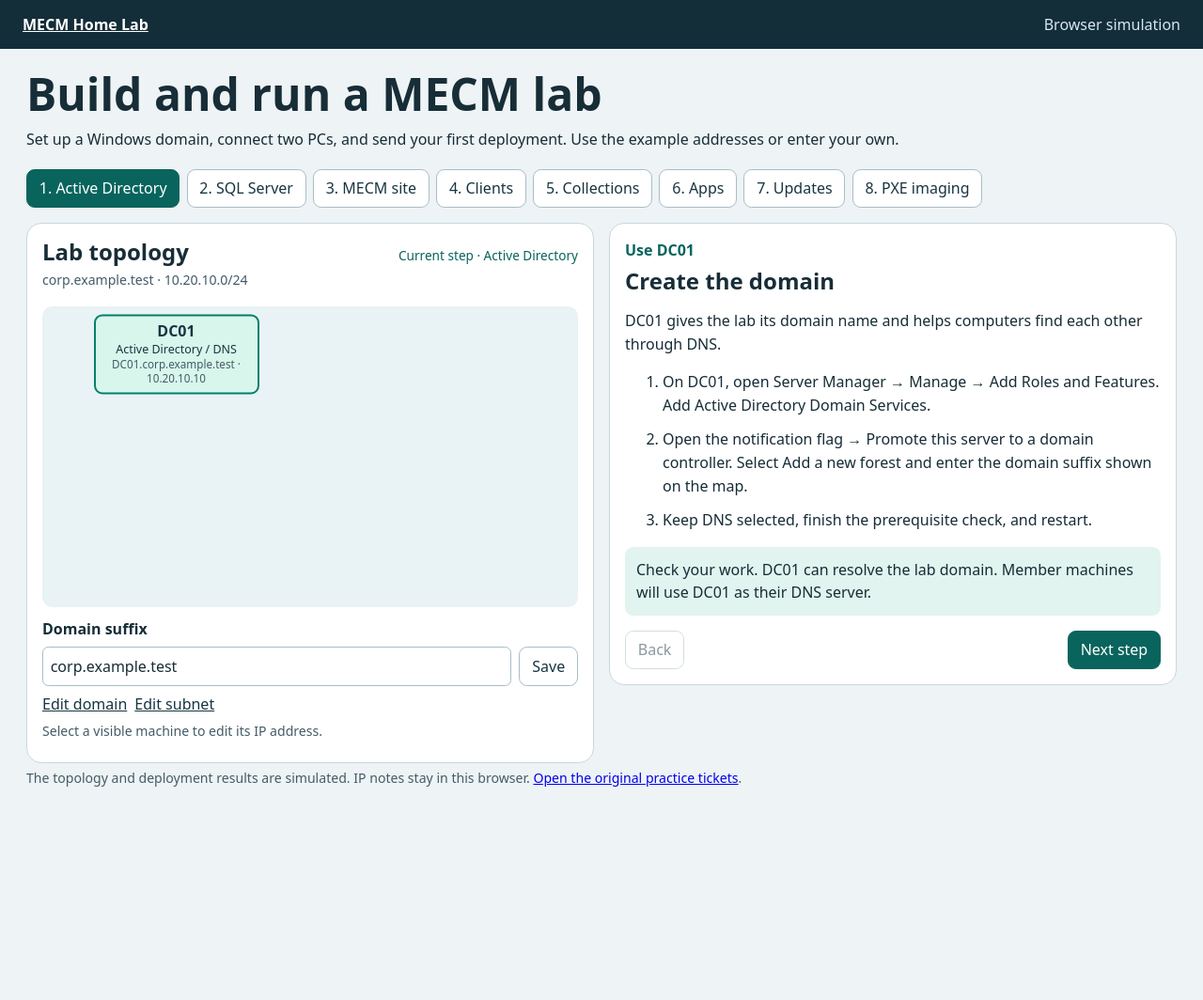
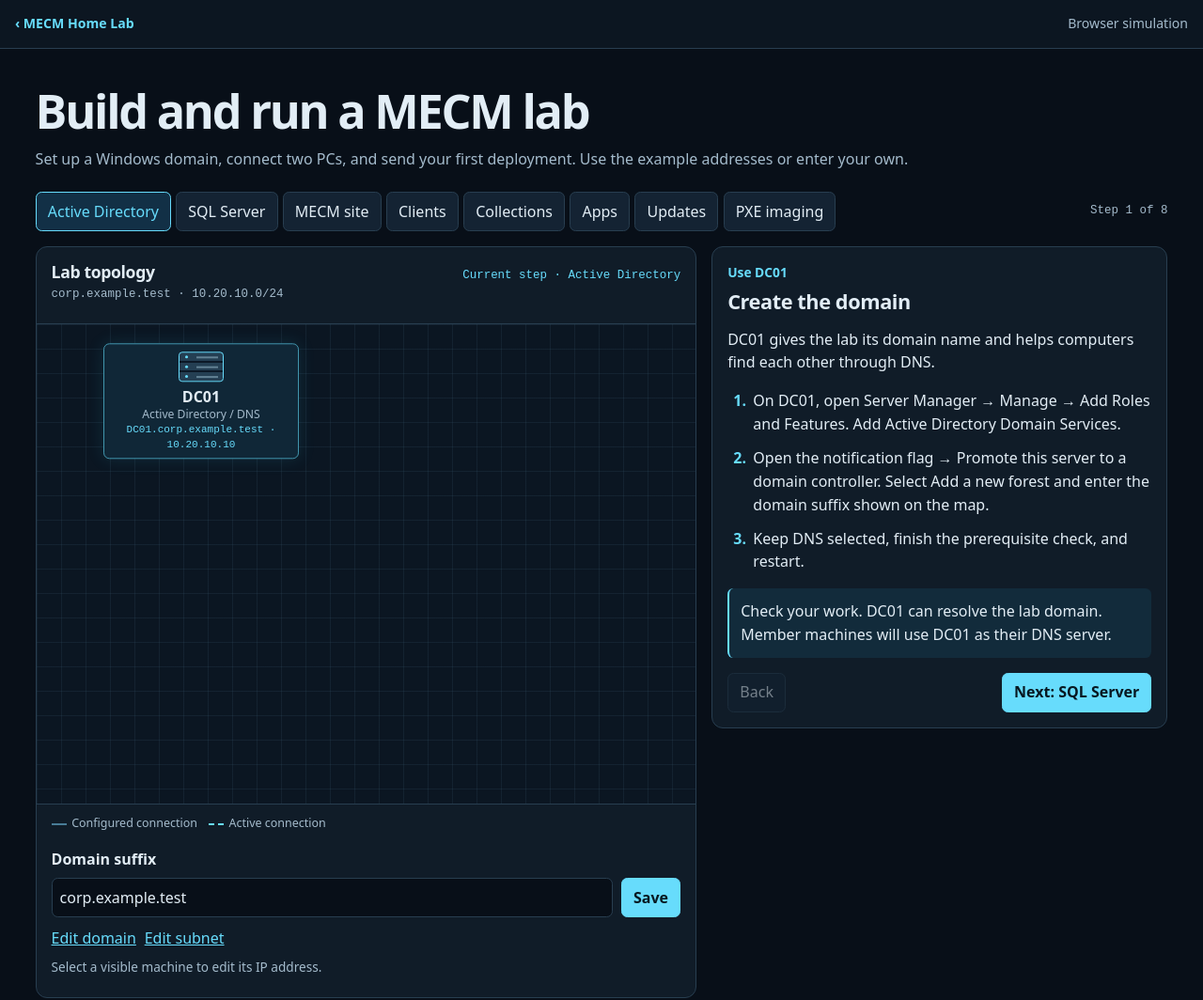
Before and after one commit to CloudSeamTech/mecm-home-lab, a plain HTML site: page simulator/topology/index.html in a window 1280 px wide. Shown: the top 1064 px of the page at 94% size. Before the commit the page ends 865 px from the top, so only its background shows below. Drawn offline with Linux system fonts and the light colour scheme.

Commit message:
Redesign topology as a dark network lab

```diff
--- a/simulator/topology/index.html
+++ b/simulator/topology/index.html
@@ -8,18 +8,18 @@
 <script src="lab.js" defer></script>
 </head>
 <body>
-<header class="bar"><a href="../">MECM Home Lab</a><span>Browser simulation</span></header>
+<header class="bar"><a href="../">‹ MECM Home Lab</a><span>Browser simulation</span></header>
 <main>
   <h1>Build and run a MECM lab</h1>
   <p class="intro">Set up a Windows domain, connect two PCs, and send your first deployment. Use the example addresses or enter your own.</p>
-  <nav id="steps" aria-label="Lab steps"></nav>
+  <div class="step-strip"><nav id="steps" aria-label="Lab steps"></nav><span id="step-count"></span></div>
   <div class="layout">
     <section class="topology" aria-labelledby="map-title">
       <div class="map-header">
         <div><h2 id="map-title">Lab topology</h2><p id="domain-summary"></p></div>
         <span id="map-status"></span>
       </div>
-      <div class="diagram" aria-label="Lab devices and their connections">
+      <div class="diagram" role="group" aria-label="Lab devices and their connections">
         <svg viewBox="0 0 100 100" preserveAspectRatio="none" aria-hidden="true">
           <path id="ad-sql" d="M25 16 H75"/>
           <path id="ad-cm" d="M25 16 V33 H50 V50"/>
@@ -28,13 +28,14 @@
           <path id="cm-broad" d="M50 50 V67 H75 V83"/>
           <path id="cm-pxe" d="M50 50 V83"/>
         </svg>
-        <button class="node" data-node="ad" type="button"><strong>DC01</strong><span>Active Directory / DNS</span><small></small></button>
-        <button class="node" data-node="sql" type="button"><strong>SQL01</strong><span>Site database</span><small></small></button>
-        <button class="node" data-node="cm" type="button"><strong>CM01</strong><span>Configuration Manager</span><small></small></button>
-        <button class="node" data-node="pilot" type="button"><strong>LAB-01</strong><span>Pilot client</span><small></small></button>
-        <button class="node" data-node="broad" type="button"><strong>LAB-02</strong><span>Broad client</span><small></small></button>
-        <button class="node" data-node="pxe" type="button"><strong>PXE-01</strong><span>Blank imaging VM</span><small></small></button>
+        <button class="node" data-node="ad" type="button"><i class="device-icon server" aria-hidden="true"></i><strong>DC01</strong><span>Active Directory / DNS</span><small></small></button>
+        <button class="node" data-node="sql" type="button"><i class="device-icon server" aria-hidden="true"></i><strong>SQL01</strong><span>Site database</span><small></small></button>
+        <button class="node" data-node="cm" type="button"><i class="device-icon server" aria-hidden="true"></i><strong>CM01</strong><span>Configuration Manager</span><small></small></button>
+        <button class="node" data-node="pilot" type="button"><i class="device-icon monitor" aria-hidden="true"></i><strong>LAB-01</strong><span>Pilot client</span><small></small></button>
+        <button class="node" data-node="broad" type="button"><i class="device-icon monitor" aria-hidden="true"></i><strong>LAB-02</strong><span>Broad client</span><small></small></button>
+        <button class="node" data-node="pxe" type="button"><i class="device-icon monitor" aria-hidden="true"></i><strong>PXE-01</strong><span>Blank imaging VM</span><small></small></button>
       </div>
+      <div class="legend"><span>Configured connection</span><span>Active connection</span></div>
       <form id="notes">
         <label for="note-value" id="note-label">Domain suffix</label>
         <div class="note-row">
--- a/simulator/topology/lab.css
+++ b/simulator/topology/lab.css
@@ -1,54 +1,104 @@
+:root {
+  color-scheme: dark;
+  --base: #080f18;
+  --panel: #101c28;
+  --surface: #142333;
+  --line: #283e50;
+  --text: #e2edf5;
+  --muted: #a4bbcc;
+  --cyan: #67dcfc;
+  --ink: #071821;
+}
+
 * { box-sizing: border-box; }
 [hidden] { display: none !important; }
-body { margin: 0; background: #eef3f5; color: #172d37; font: 1rem/1.55 system-ui, sans-serif; }
-.bar { display: flex; justify-content: space-between; gap: 1rem; padding: .85rem max(1rem, calc((100% - 77rem)/2)); background: #132d39; color: #d8e8ee; }
-.bar a { color: white; font-weight: 700; }
-main { max-width: 79rem; margin: auto; padding: 1.25rem; }
-h1, h2 { line-height: 1.16; margin: 0; }
-h1 { font-size: clamp(1.9rem, 4vw, 3rem); }
-.intro { margin: .5rem 0 1.2rem; }
-#steps { display: flex; flex-wrap: wrap; gap: .45rem; margin-bottom: 1rem; }
+body { margin: 0; background: var(--base); color: var(--text); font: 1rem/1.55 system-ui, sans-serif; }
+.bar { display: flex; justify-content: space-between; gap: 1rem; padding: .9rem max(1rem, calc((100% - 86rem)/2)); background: #0c1621; border-bottom: 1px solid var(--line); font-size: .88rem; color: var(--muted); }
+a, .bar a { color: var(--cyan); }
+.bar a { font-weight: 650; text-decoration: none; }
+main { max-width: 88rem; margin: auto; padding: clamp(1rem, 3vw, 2.35rem); }
+h1, h2 { line-height: 1.15; margin: 0; }
+h1 { font-size: clamp(1.85rem, 4vw, 3.15rem); letter-spacing: -.045em; }
+h2 { font-size: 1.36rem; letter-spacing: -.02em; }
+.intro { margin: .6rem 0 1.4rem; color: var(--muted); }
+.step-strip { display: flex; align-items: center; flex-wrap: wrap; justify-content: space-between; gap: .75rem; margin-bottom: 1rem; }
+#steps { display: flex; flex-wrap: wrap; gap: .32rem; }
+#step-count, #map-status, #domain-summary, .node small { font: .78rem/1.4 ui-monospace, monospace; }
+#step-count { color: var(--muted); }
 button, input, select { font: inherit; }
-button { cursor: pointer; border: 1px solid #a7bdc7; border-radius: .55rem; padding: .45rem .8rem; color: #173541; background: white; }
-button:disabled { cursor: default; opacity: .5; }
-button[aria-current], #next, #run-action { background: #08645d; color: white; border-color: #08645d; }
-:focus-visible { outline: 3px solid #b24e0c; outline-offset: 3px; }
-.layout { display: grid; grid-template-columns: 1fr 1fr; gap: 1rem; align-items: start; }
-.topology, .guide { background: white; border: 1px solid #c7d8df; border-radius: 1rem; padding: 1rem; }
-.map-header { display: flex; gap: .5rem; justify-content: space-between; align-items: baseline; }
-.map-header p, .muted { font-size: .88rem; color: #435c67; margin: .35rem 0; overflow-wrap: anywhere; }
-#map-status { font-size: .85rem; text-align: right; color: #08645d; }
-.diagram { position: relative; height: 20rem; border-radius: .65rem; background: #e9f2f5; margin: .7rem 0; }
-.diagram svg { position: absolute; width: 100%; height: 100%; }
-.diagram path { display: none; fill: none; stroke: #829faa; stroke-width: 2; vector-effect: non-scaling-stroke; }
+button { cursor: pointer; border: 1px solid var(--line); border-radius: .4rem; padding: .48rem .76rem; color: var(--text); background: var(--surface); }
+button:hover:not(:disabled) { border-color: var(--cyan); }
+button:disabled { cursor: default; opacity: .48; }
+button[aria-current] { border-color: var(--cyan); color: var(--cyan); background: #123046; }
+#next:not(:disabled), #run-action, .note-row button { background: var(--cyan); color: var(--ink); border-color: var(--cyan); font-weight: 680; }
+:focus-visible { outline: 2px solid var(--cyan); outline-offset: 3px; }
+.layout { display: grid; grid-template-columns: minmax(0, 1.45fr) minmax(0, 1fr); gap: 1rem; align-items: start; }
+.topology, .guide { min-width: 0; background: var(--panel); border: 1px solid var(--line); border-radius: .75rem; overflow: hidden; }
+.map-header { display: flex; gap: .75rem; justify-content: space-between; align-items: baseline; padding: 1rem; }
+.map-header h2 { font-size: 1.1rem; }
+#domain-summary, .muted { color: var(--muted); margin: .35rem 0; overflow-wrap: anywhere; }
+#map-status { text-align: right; color: var(--cyan); }
+.diagram {
+  position: relative;
+  height: clamp(24rem, 42vw, 32rem);
+  border-block: 1px solid var(--line);
+  background-color: #0b1622;
+  background-image: linear-gradient(#6a9abd18 1px, transparent 1px), linear-gradient(90deg, #6a9abd18 1px, transparent 1px);
+  background-size: 26px 26px;
+}
+.diagram > svg { position: absolute; width: 100%; height: 100%; pointer-events: none; }
+.diagram path { display: none; fill: none; stroke: #487c97; stroke-width: 1.5; vector-effect: non-scaling-stroke; }
 .diagram path.visible { display: block; }
-.diagram path.active { stroke: #00816c; stroke-width: 4; stroke-dasharray: 8 5; }
-.node { position: absolute; transform: translate(-50%, -50%); display: grid; width: 44%; max-width: 11rem; padding: .4rem .25rem; line-height: 1.32; overflow-wrap: anywhere; }
-.node span { font-size: .78rem; }
-.node small { color: #435c67; font-size: .73rem; }
-.node.current { border: 2px solid #00816c; background: #d9f6ec; }
+.diagram path.active { stroke: var(--cyan); stroke-width: 2.5; stroke-dasharray: 7 5; animation: signal .8s linear infinite; }
+@keyframes signal { to { stroke-dashoffset: -12; } }
+.node { position: absolute; transform: translate(-50%, -50%); display: grid; justify-items: center; gap: .12rem; width: 44%; max-width: 13rem; padding: .35rem .15rem; line-height: 1.2; background: #0b1622; border-color: transparent; overflow-wrap: anywhere; }
+.node span { font-size: .76rem; color: var(--muted); }
+.node small { color: var(--cyan); font-size: .69rem; }
+.node.current, .node.linked { border-color: #4195ad; background: #102737; box-shadow: 0 0 18px #32b6dc24; }
 [data-node="ad"], [data-node="pilot"] { left: 25%; }
 [data-node="sql"], [data-node="broad"] { left: 75%; }
 [data-node="ad"], [data-node="sql"] { top: 16%; }
 [data-node="cm"] { left: 50%; top: 50%; }
-[data-node="pilot"], [data-node="broad"] { top: 83%; }
-label { font-weight: 650; display: block; }
-input, select { padding: .48rem; width: 100%; border: 1px solid #a7bdc7; border-radius: .4rem; background: white; color: inherit; min-width: 0; }
-.note-row, .note-links, .controls { display: flex; gap: .5rem; margin-top: .4rem; }
-.note-links button { padding: 0; border: 0; text-decoration: underline; }
-.machine { margin: 0 0 .4rem; color: #08645d; font-weight: 700; }
-.guide li { margin-bottom: .7rem; }
-.checkpoint { padding: .75rem; border-radius: .55rem; background: #e1f4ef; }
-#run-action { margin-top: .5rem; }
-.controls { justify-content: space-between; }
-@media (max-width: 760px) { .layout { grid-template-columns: 1fr; } main { padding: .8rem; } }
-.console { background: #eef3f5; padding: .75rem; border: 1px solid #c7d8df; border-radius: .6rem; margin: .6rem 0; }
-#console-path { display: flex; flex-wrap: wrap; gap: .3rem; margin-top: .4rem; }
-#console-view { background: white; padding: .45rem; margin: .4rem 0 0; }
-
-[data-node="pxe"] { left: 50%; top: 83%; }
-.diagram:has([data-node="pxe"]:not([hidden])) .node[data-node="pilot"],
-.diagram:has([data-node="pxe"]:not([hidden])) .node[data-node="broad"],
-.node[data-node="pxe"] { width: 30%; }
+[data-node="pilot"], [data-node="broad"], [data-node="pxe"] { top: 83%; }
+[data-node="pxe"] { left: 50%; }
+.diagram:has([data-node="pxe"]:not([hidden])) [data-node="pilot"],
+.diagram:has([data-node="pxe"]:not([hidden])) [data-node="broad"],
+[data-node="pxe"] { width: 30%; }
 .diagram:has([data-node="pxe"]:not([hidden])) [data-node="pilot"] { left: 17%; }
 .diagram:has([data-node="pxe"]:not([hidden])) [data-node="broad"] { left: 83%; }
+.device-icon { position: relative; width: 3rem; height: 2rem; margin: .15rem 0 .34rem; color: var(--cyan); }
+.server { border: 1px solid #56849b; border-radius: .24rem; background: repeating-linear-gradient(#243f53 0 .55rem, #0c1927 .55rem .65rem); }
+.server::before { content: ""; position: absolute; height: 3px; width: 3px; border-radius: 50%; left: .35rem; top: .23rem; background: currentColor; box-shadow: 0 .65rem currentColor, 0 1.3rem currentColor; }
+.server::after { content: ""; position: absolute; width: 1.45rem; height: 2px; right: .3rem; top: .25rem; background: #628294; box-shadow: 0 .65rem #628294, 0 1.3rem #628294; }
+.monitor { height: 1.65rem; width: 2.7rem; border: 2px solid #56849b; border-radius: .23rem; background: linear-gradient(140deg, #21475e, #101b29); margin-bottom: .69rem; }
+.monitor::before { content: ""; position: absolute; left: 50%; top: 100%; width: .22rem; height: .4rem; transform: translateX(-50%); background: #56849b; }
+.monitor::after { content: ""; position: absolute; left: 50%; top: calc(100% + .35rem); width: 1.25rem; height: .15rem; transform: translateX(-50%); background: #56849b; }
+.node:is(.current, .linked) .device-icon { border-color: var(--cyan); }
+.legend { display: flex; flex-wrap: wrap; gap: .75rem; padding: .65rem 1rem 0; color: var(--muted); font-size: .78rem; }
+.legend span::before { content: ""; display: inline-block; width: 1rem; border-top: 2px solid #487c97; vertical-align: middle; margin-right: .35rem; }
+.legend span + span::before { border-top: 2px dashed var(--cyan); }
+#notes, .guide { padding: 1rem; }
+label { font-weight: 650; display: block; }
+input, select { padding: .5rem; width: 100%; border: 1px solid var(--line); border-radius: .4rem; background: var(--base); color: var(--text); min-width: 0; }
+.note-row, .note-links, .controls { display: flex; gap: .55rem; margin-top: .45rem; }
+.note-links button { padding: .12rem 0; border: 0; background: transparent; color: var(--cyan); text-decoration: underline; }
+.machine { margin: 0 0 .45rem; color: var(--cyan); font-size: .86rem; font-weight: 700; }
+.guide ol { padding-left: 1.5rem; }
+.guide li { margin-bottom: .7rem; padding-left: .2rem; }
+.guide li::marker { color: var(--cyan); font-weight: 700; }
+.checkpoint { padding: .75rem; border-radius: .4rem; border-left: 2px solid var(--cyan); background: #122b3b; }
+.console { background: #090f18; border: 1px solid var(--line); border-radius: .55rem; overflow: hidden; }
+.console > strong { display: block; padding: .48rem .65rem; background: var(--surface); font: .84rem ui-monospace, monospace; }
+#console-path { display: flex; flex-wrap: wrap; gap: .32rem; padding: .65rem .65rem 0; }
+#console-path button { font-size: .82rem; }
+#console-view { padding: .65rem; margin: 0; color: var(--muted); font: .82rem/1.5 ui-monospace, monospace; }
+#run-action { margin-top: .55rem; }
+#result { color: var(--cyan); }
+.controls { justify-content: space-between; }
+.muted { font-size: .85rem; }
+@media (max-width: 790px) {
+  .layout { grid-template-columns: 1fr; }
+  .diagram { height: 25rem; }
+  #steps button { font-size: .84rem; }
+}
+@media (prefers-reduced-motion: reduce) { .diagram path.active { animation: none; } }
--- a/simulator/topology/lab.js
+++ b/simulator/topology/lab.js
@@ -101,7 +101,7 @@ const nodes = [...document.querySelectorAll('[data-node]')];
 const tabs = labSteps.map((step, position) => {
   const button = document.createElement('button');
   button.type = 'button';
-  button.textContent = (position + 1) + '. ' + step.tab;
+  button.textContent = step.tab;
   button.addEventListener('click', () => showStep(position, true));
   get('steps').append(button);
   return button;
@@ -117,6 +117,7 @@ function drawMap(activeEdges = [], status = '') {
     const fqdn = hosts[key] + '.' + notes.domain;
     node.hidden = index < revealAt[key];
     node.classList.toggle('current', labSteps[index].node === key);
+    node.classList.toggle('linked', activeEdges.some((edge) => edge.split('-').includes(key)));
     node.querySelector('small').textContent = fqdn + ' · ' + notes[key];
     node.setAttribute('aria-label', 'Edit IP address for ' + fqdn);
   });
@@ -162,6 +163,7 @@ function drawConsole(step) {
 function showStep(position, focus = false) {
   index = position;
   const step = labSteps[index];
+  get('step-count').textContent = 'Step ' + (index + 1) + ' of ' + labSteps.length;
   tabs.forEach((tab, offset) => {
     if (offset === index) tab.setAttribute('aria-current', 'step');
     else tab.removeAttribute('aria-current');
@@ -184,6 +186,7 @@ function showStep(position, focus = false) {
   get('run-action').textContent = step.challenge || '';
   get('back').disabled = index === 0;
   get('next').disabled = index === labSteps.length - 1;
+  get('next').textContent = get('next').disabled ? 'Final step' : 'Next: ' + labSteps[index + 1].tab;
   get('note-status').textContent = 'Select a visible machine to edit its IP address.';
   editNote(index === 0 ? 'domain' : step.node);
   drawConsole(step);
```
